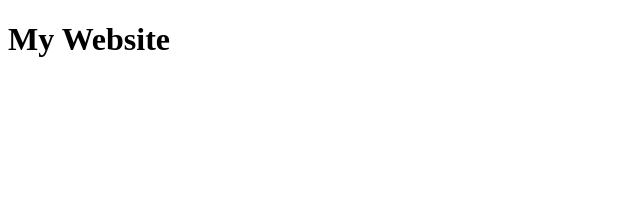
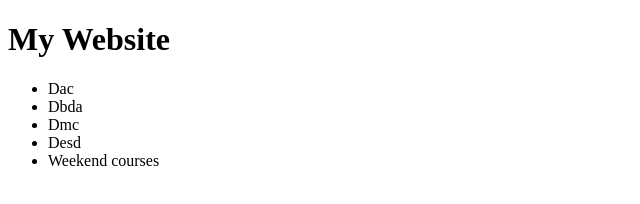
Before and after one commit to rishabh-bhattad/my-webiste, a plain HTML site: page index.html in a window 1280 px wide. Shown: the whole page, without its empty margins (0-640 px from the left). Drawn offline with Linux system fonts and the light colour scheme.

Commit message:
Courses added on index

```diff
--- a/index.html
+++ b/index.html
@@ -7,5 +7,12 @@
 </head>
 <body>
     <h1>My Website</h1>
+    <ul>
+        <li>Dac</li>
+        <li>Dbda</li>
+        <li>Dmc</li>
+        <li>Desd</li>
+        <li>Weekend courses</li>
+    </ul>
 </body>
 </html>
```
